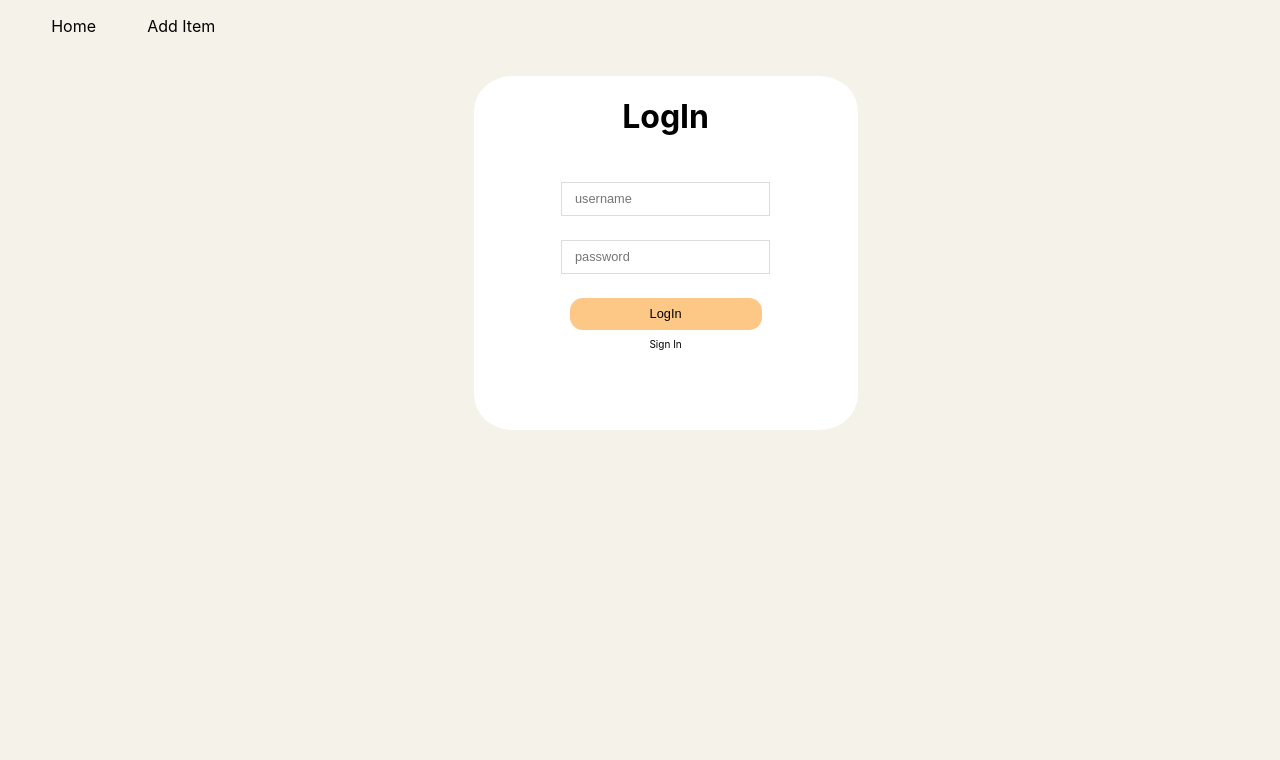
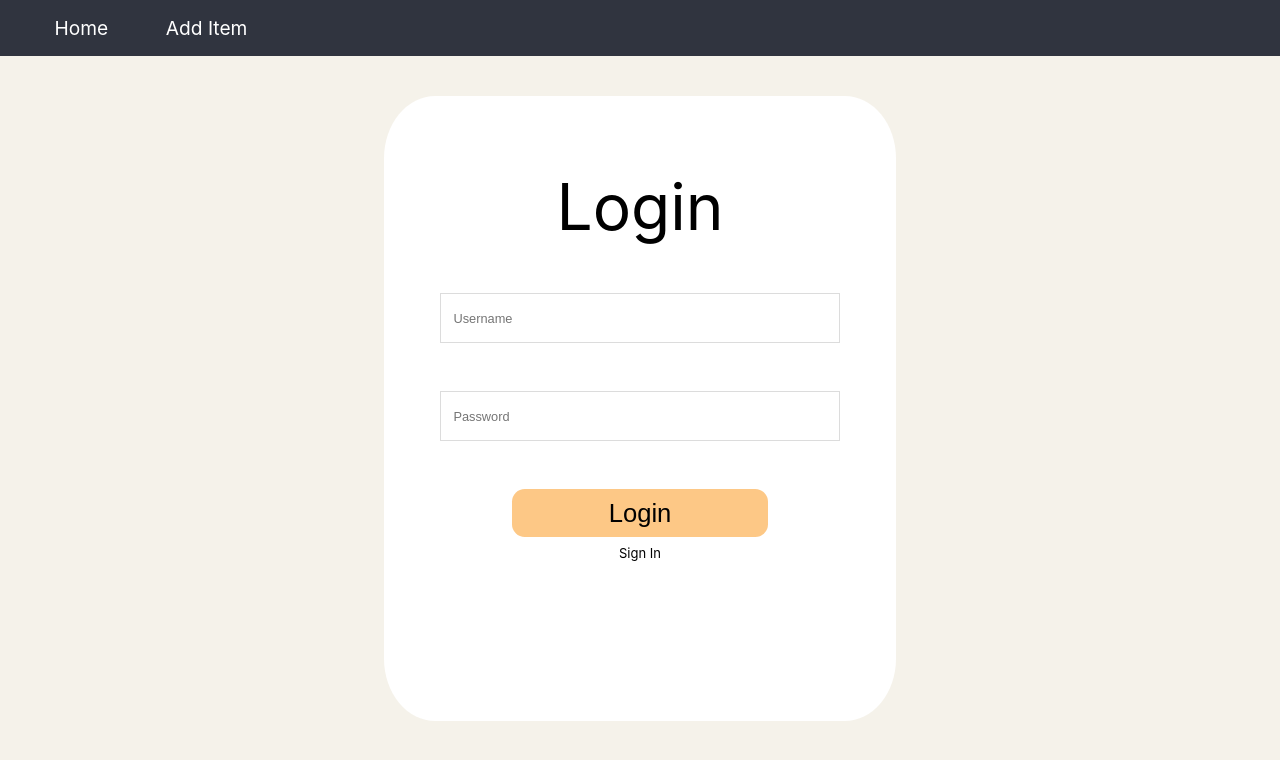
Before and after one commit to ahmadgabariin/auction, a React (Create React App) app in the folder client/: page / in a window 1280 px wide. Shown: the top 760 px of the page. Built offline with nearby package versions, Linux system fonts and the light colour scheme; no server answers.

Commit message:
sign up component added login css changed login and register routes done

```diff
--- a/client/package.json
+++ b/client/package.json
@@ -20,6 +20,7 @@
     "socket.io-client": "^4.5.1",
     "to": "^0.2.9",
     "update": "^0.7.4",
+    "validator": "^13.7.0",
     "web-vitals": "^2.1.4"
   },
   "scripts": {
--- a/client/src/components/Container/Container.css
+++ b/client/src/components/Container/Container.css
@@ -1,4 +1,3 @@
 .Container {
-    margin-left: 4vw;
-    margin-top: 2vh;
+
 }
--- a/client/src/components/Container/Container.js
+++ b/client/src/components/Container/Container.js
@@ -5,13 +5,15 @@ import Navbar from "./../Navbar/Navbar";
 import "./Container.css";
 import AddItem from "./../AddItem/AddItem";
 import LogIn from "../LogIn/LogIn";
+import SignUp from "../Sign-up/SignUp";
 function Container() {
   return (
     <div className="Container">
       <BrowserRouter>
-        <Navbar />
+        <Navbar/>
         <Routes>
-          <Route path="/" element={<LogIn />} />
+          <Route path="/" element={<LogIn/>} />
+          <Route path="/signup" element={<SignUp/>} />
           <Route path="/mainPage" element={<MainPage />} />
           <Route path="/additem" element={<AddItem />} />
         </Routes>
--- a/client/src/components/LogIn/LogIn.css
+++ b/client/src/components/LogIn/LogIn.css
@@ -7,32 +7,34 @@
 .nested-login-container {
     margin-top: 5vh;
     display: grid;
-    row-gap: 3vh;
+    row-gap: 6vh;
     justify-items: center;
     background-color: white ;
     border-radius: 10%;
-    width: 30vw;
-    padding-bottom: 10vh ;
+    width: 40vw;
+    padding-bottom: 20vh ;
+    padding-top: 5vh;
 }
 
 .input-login {
-    width: 15vw;
+    width: 30vw;
     padding-left: 1vw;
     padding-top: 0.5vh;
     padding-bottom: 0.5vh;
-    height: 3vh;
+    height: 5vh;
     font-size: 1vw;
     border: 1px solid gainsboro;
 }
 
 .btn-login {
-    width: 15vw;
+    width: 20vw;
     background-color: #FDC886;
     border: none;
     border-radius: 1vw;
-    height: 4vh;
-    font-size: 1vw;
+    height: 6vh;
+    font-size: 2vw;
     cursor: pointer;
+
 }
 
 .btn-login-container {
@@ -40,7 +42,7 @@
 }
 
 .sign-in-txt-container{
-    font-size: x-small;
+    font-size: small;
     display: flex;
     justify-content: center;
     padding-top: 1vh;
@@ -50,3 +52,8 @@
 .sing-in-txt {
     cursor: pointer;
 }
+
+.login-title {
+    font-size: 8vh;
+    margin-top: 4vh;
+}
--- a/client/src/components/LogIn/LogIn.js
+++ b/client/src/components/LogIn/LogIn.js
@@ -1,16 +1,16 @@
 import axios from "axios";
 import React, {useState } from "react";
-import { Navigate } from "react-router-dom";
+import { Navigate, useNavigate } from "react-router-dom";
 import './LogIn.css'
 
 function LogIn(props) {
   const [username, setUsername] = useState("");
   const [password, setPassword] = useState("");
   const [logInStatus, setLogInStatus] = useState(null);
+  const navigate = useNavigate();
 
   const LogInHandler = () => {
-    axios
-      .post(`http://localhost:3001/login`, {
+    axios.post(`http://localhost:3001/login`, {
         username: username,
         password: password,
       })
@@ -21,25 +21,27 @@ function LogIn(props) {
         }
       });
   };
+
   return (
     <div className="login-container" >
       <div >
         <div className="nested-login-container">
-          <h1>LogIn</h1>
+          <div className="login-title">Login</div>
           <input
-            placeholder="username"
+            placeholder="Username"
             className="input-login"
             onChange={(e) => setUsername(e.target.value)}
           />
           <input
             className="input-login"
-            placeholder="password"
+            placeholder="Password"
             onChange={(e) => setPassword(e.target.value)}
+            type={`password`}
           />
           <div>
-          <button onClick={LogInHandler} className = {`btn-login`}>LogIn</button>
+          <button onClick={LogInHandler} className = {`btn-login`}>Login</button>
           <div className="sign-in-txt-container">
-            <span className="sing-in-txt">Sign In</span>
+            <span className="sing-in-txt" onClick={()=> navigate(`/signup`)}>Sign In</span>
           </div>
           </div>
 
--- a/client/src/components/Navbar/Navbar.css
+++ b/client/src/components/Navbar/Navbar.css
@@ -1,9 +1,24 @@
 .nav-bar {
     display: flex;
-    column-gap: 4vw;
+    column-gap: 2vw;
+    background-color: #30343F;
+    height: 7vh;
+    font-size: x-large;
+    align-items: center;
+    padding-left: 3vw;
 }
 
 a {
     text-decoration: none;
-    color: black;
+    color: white;
+    height: 100%;
+    font-size: 1.5vw;
+    display: flex;
+    align-items: center;
+    padding-left: 2vh;
+    padding-right: 2vh;
 }
+
+a:hover {
+    background-color: rgba(0, 0, 0, 0.2)
+}
--- /dev/null
+++ b/client/src/components/Sign-up/SignUp.css
@@ -0,0 +1,67 @@
+.sign-up-container {
+    display: grid;
+    justify-content: center;
+}
+
+.nested-grid-signup {
+    margin-top: 5vh;
+    display: grid;
+    row-gap: 4vh;
+    background-color: white;
+    justify-content: center;
+    align-content: flex-start;
+    width: 40vw;
+    height: 60vh;
+    border-radius: 10%;
+    padding-top: 10%;
+}
+
+.first-last-name {
+    width: 20%;
+    display: grid;
+    grid-template-columns: 1fr 1fr;
+    column-gap: 1vw;
+}
+
+.sign-up-title {
+    font-size: 4vw;
+    display: flex;
+    justify-content: center;
+}
+
+.btn-sign-up {
+    display: flex;
+    justify-content: center;
+}
+
+.btn-signup {
+    width: 50%;
+    margin-top: 2vh;
+    width: 20vw;
+    background-color: #FDC886;
+    border: none;
+    border-radius: 1vw;
+    height: 6vh;
+    font-size: 1vw;
+    cursor: pointer;
+}
+
+.signup-title {
+    margin-bottom: 5vh;
+}
+
+.input {
+    padding-left: 1vw;
+    width: 30vw;
+    border: 1px solid gainsboro;
+    height: 5vh;
+    font-size: 1vw;
+}
+
+.input-firstName , .input-lastName {
+    width:13.8vw;
+    padding-left: 1vw;
+    border: 1px solid gainsboro;
+    height: 5vh;
+    font-size: 1vw;
+}
--- /dev/null
+++ b/client/src/components/Sign-up/SignUp.js
@@ -0,0 +1,47 @@
+import React, { useState } from 'react'
+import './SignUp.css'
+import axios from "axios";
+
+
+function SignUp() {
+  const [values , setValues] = useState({firstName : `` , lastName : `` , email : `` , password : ``})
+  const updateInputs = (e) =>setValues({...values ,[e.target.name] : e.target.value})
+  const [port , setPort] = useState(4000)
+  let validator = require('validator');
+
+  const  signUp = async () => {
+    if (validator.isEmail(values[`email`].trim())) {
+      const user = await axios.post(`http://localhost:${port}/user` , values)
+      console.log(user.data)
+    }
+  }
+
+  return (
+    <div className='sign-up-container'>
+      <div className='nested-grid-signup'>
+        <div className='sign-up-title'> <span className='signup-title'>Sign Up</span> </div>
+
+        <div className='first-last-name'>
+
+          <input placeholder='First Name' className='input-firstName' value={values[`firstName`]}
+          name = {`firstName`} onChange = {updateInputs}></input>
+
+          <input placeholder='Last Name' className='input-lastName' value={values[`lastName`]}
+           name = {`lastName`} onChange = {updateInputs} ></input>
+        </div>
+
+        <input placeholder='Email' className='input' value={values[`email`]}
+         name = {`email`} onChange = {updateInputs}></input>
+
+        <input placeholder='Password' className='input' value={values[`password`]}
+          name = {`password`} onChange = {updateInputs} type={`password`} ></input>
+
+        <div className='btn-sign-up'>
+          <button className='btn-signup' onClick = {signUp} >Sign Up</button>
+        </div>
+      </div>
+    </div>
+  )
+}
+
+export default SignUp
```
Also changed, not shown: 1 other file (tests, documents, lock files or other folders).
